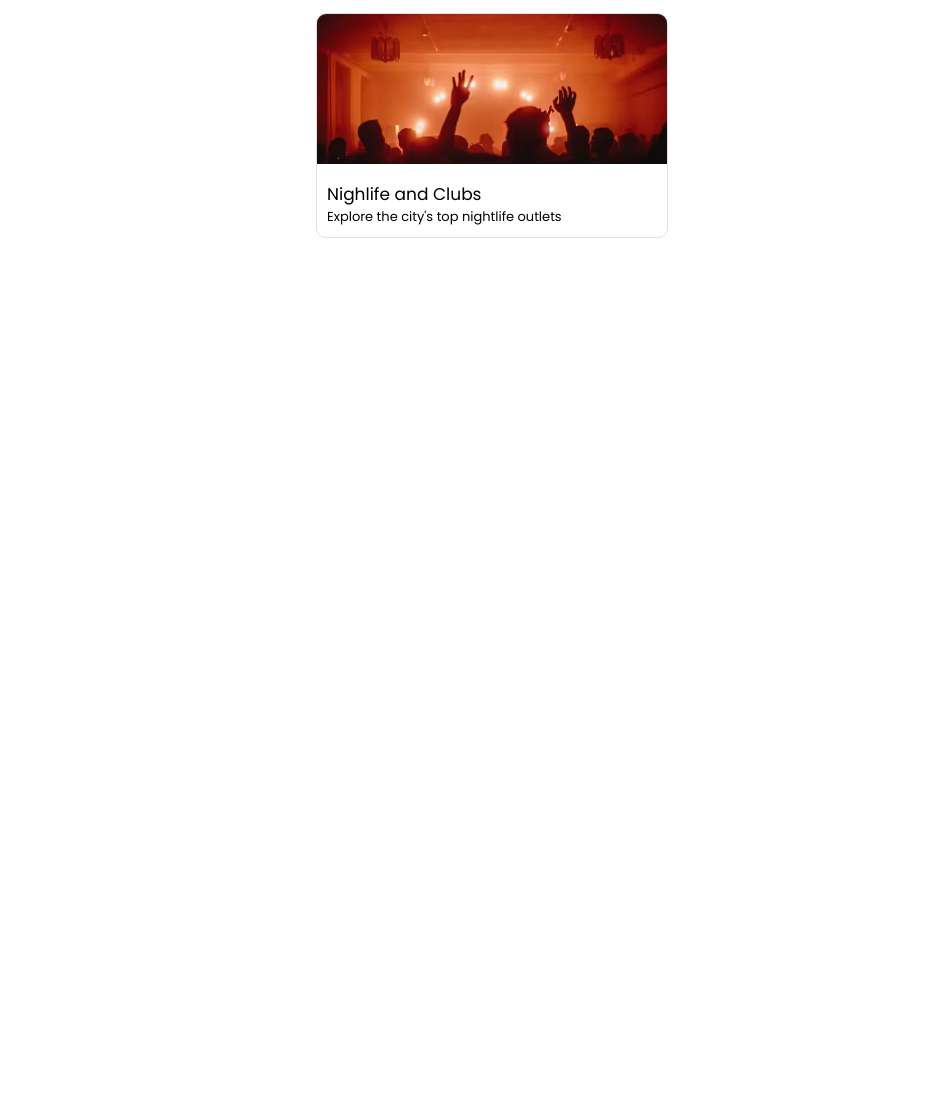
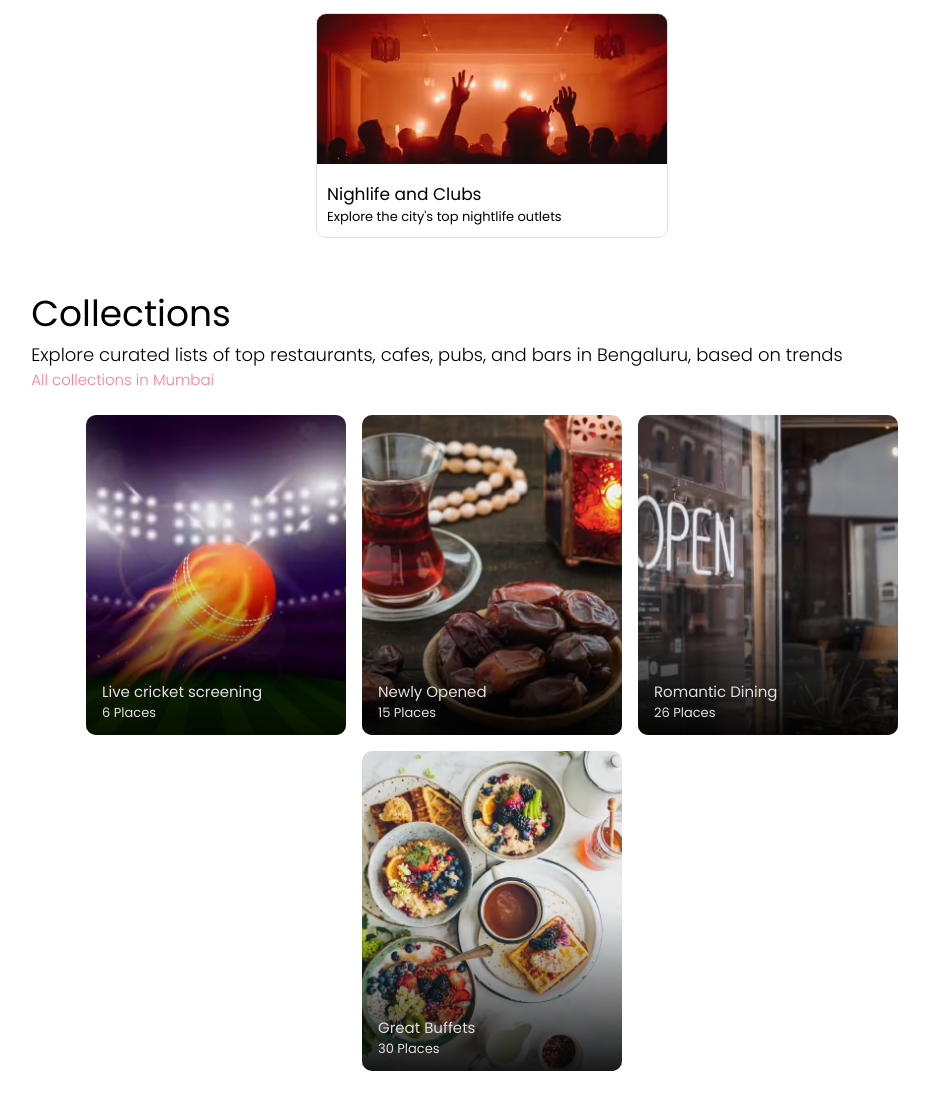
Before and after one commit to ShitijChauhan1/Zomato-WebClone1, a plain HTML site: page index.html in a window 1280 px wide. Shown: the part 756-1866 px from the top of the page, without its empty margins (148-1077 px from the left). Before the commit the page ends 1042 px from the top, so only its background shows below. Drawn offline with Linux system fonts and the light colour scheme.

Commit message:
completed collection section

```diff
--- a/index.html
+++ b/index.html
@@ -65,6 +65,48 @@
         </div>
 
     </section>
+    <section class="container collections">
+        <h1>Collections</h1>
+        <div class="sub__heading_container">
+            <span>Explore curated lists of top restaurants, cafes, pubs, and bars in Bengaluru, based on trends</span>
+            <span>All collections in Mumbai</span>
+        </div>
+        <div class="collections_card_container">
+            <div class="card card1">
+                <div class="overlay"></div>
+                <div class="content">
+                    <h3>Live cricket screening</h3>
+                    <span>6 Places</span>
+                </div>
+            </div>
+
+
+            <div class="card card2">
+                <div class="overlay"></div>
+                <div class="content">
+                    <h3>Newly Opened</h3>
+                    <span>15 Places</span>
+                </div>
+            </div>
+
+            <div class="card card3">
+                <div class="overlay"></div>
+                <div class="content">
+                    <h3>Romantic Dining</h3>
+                    <span>26 Places</span>
+                </div>
+            </div>
+
+            <div class="card card4">
+                <div class="overlay"></div>
+                <div class="content">
+                    <h3>Great Buffets</h3>
+                    <span>30 Places</span>
+                </div>
+            </div>
+        </div>
+
+    </section>
 
 </body>
 </html>
--- a/style.css
+++ b/style.css
@@ -161,6 +161,108 @@
     transform: scale(1.05);
 }
 
+.collections{
+    width: 72%;
+}
+
+.collections h1{
+    font-weight : 400;
+    font-size: 36px;
+}
+
+.collections .sub__heading_container{
+    font-size: 18px;
+    font-weight: 300;
+    display: flex;
+    align-items: center;
+    justify-content: space-between;
+    flex-wrap: wrap;
+}
+
+.sub__heading_container span:nth-child(2){
+    color: #ff7e8b;
+    font-size: 15px;
+}
+
+.collections_card_container{
+    margin-top: 24px;
+    display: flex;
+    align-items: center;
+    justify-content: center;
+    gap: 16px;
+    flex-wrap: wrap;
+
+
+}
+
+.collections_card_container .card{
+    height: 320px;
+    min-width: 260px;
+    background-position: center;
+    background-size: cover;
+    border-radius: 10px;
+    position: relative;
+
+
+
+
+
+
+
+
+}
+
+.card1{
+    background-image: url('images/collection1.jpg');
+}
+
+.card2{
+    background-image: url('images/collection2.jpg');
+}
+
+.card3{
+    background-image: url('images/collection3.jpg');
+}
+
+.card4{
+    background-image: url('images/collection4.jpg');
+}
+
+.overlay{
+    background: linear-gradient(
+        0deg,
+        rgba(0,0,0,0.9)0%,
+        rgba(0,0,0,0.05)50%,
+        rgba(0,0,0,0.05)85%
+    );
+
+    width: 100%;
+    height: 100%;
+    border-radius: 10px;
+    position: absolute;
+    top: 0;
+    left: 0;
+}
+
+.collections_card_container .card .content{
+    position: absolute;
+    bottom: 0;
+    left: 0;
+    color: #e0e0e0;
+    padding: 12px 16px;
+    font-size: 13px;
+
+}
+
+.collections_card_container .card .content h3{
+    font-weight: 400;
+    font-size: 15px;
+}
+
+
+
+
+
 @media only screen and (max-width: 600px) {
 
     .navbar__menu_container .link{
@@ -222,13 +324,6 @@
         width: 90%;
         padding: 10px;
         border: none;
-
     }
 
-
-
-
-
-
-
 }
```
Also changed, not shown: 1 other file.
